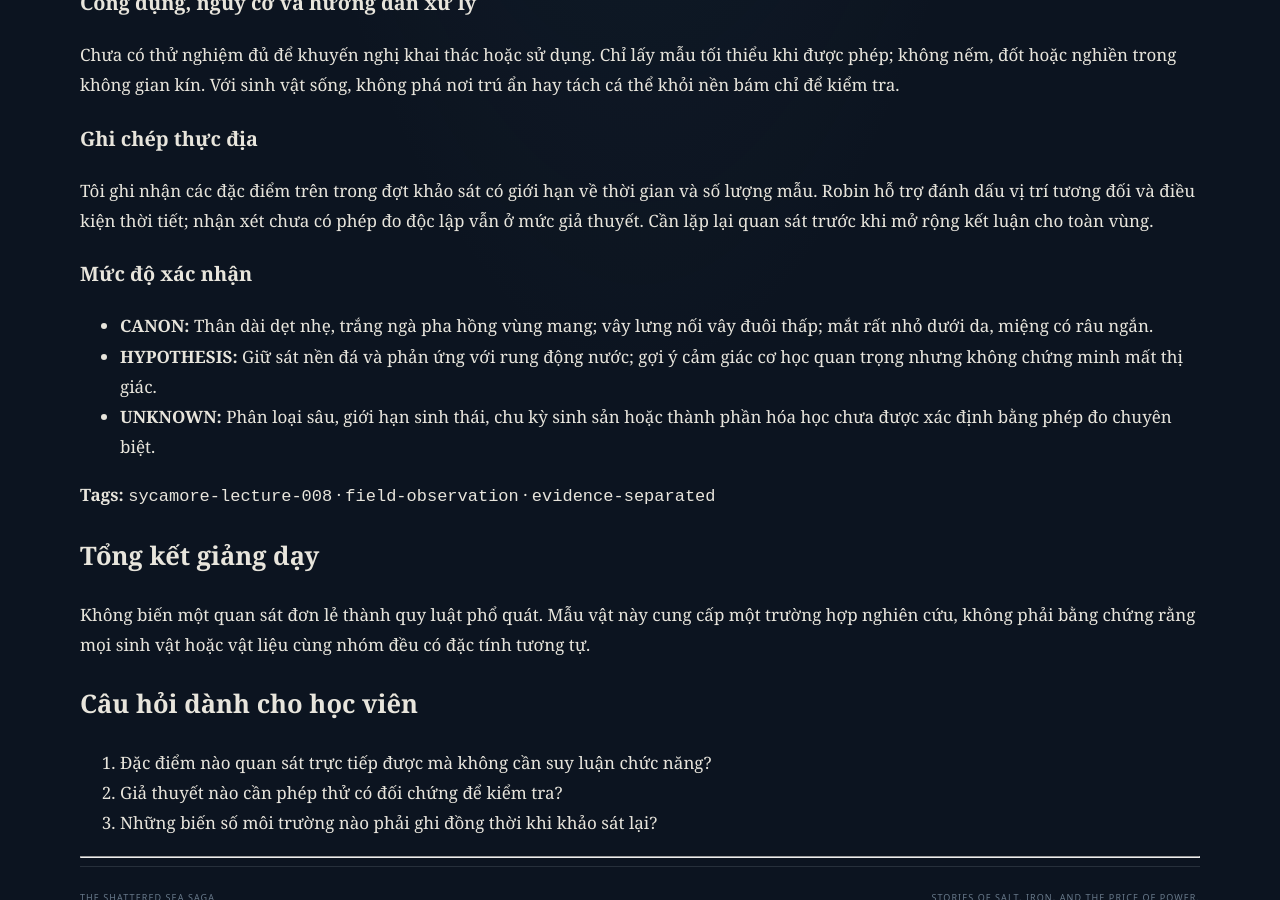
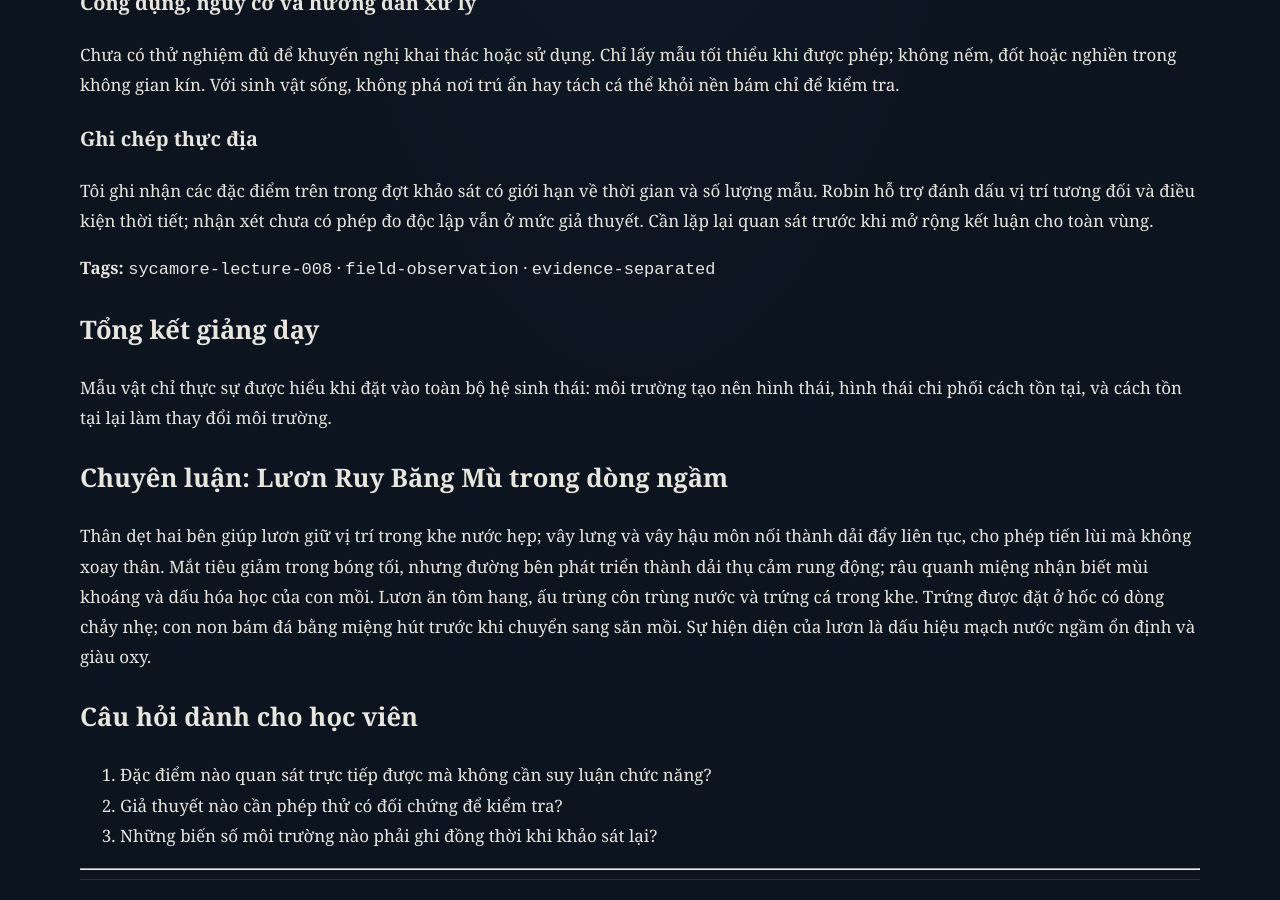
Before and after one commit to trduy91/seven-seas-reader, a Jekyll site: the page built from site/field-notes/sycamore/lecture-008-dong-nuoc-trong-long-da.md, in a window 1280 px wide and 900 px high, scrolled down 1145 px. Built offline with Jekyll 4.4.1, drawn with Linux system fonts in a browser that asks for light colours; our own code applies the rules of GitHub Pages for plain Markdown files.

Commit message:
Canon revision 008: expand lecture and repair image links

```diff
--- a/site/field-notes/sycamore/lecture-008-dong-nuoc-trong-long-da.md
+++ b/site/field-notes/sycamore/lecture-008-dong-nuoc-trong-long-da.md
@@ -10,7 +10,6 @@ Dòng nước trong lòng đá là chủ đề của buổi khảo sát này. T
 ## I. Động vật — Lươn Ruy Băng Mù
 
 ![Tranh khoa học Lươn Ruy Băng Mù](https://raw.githubusercontent.com/trduy91/seven-seas/main/docs/world/geography/ecology/sycamore-field-notes/images/SS-SYC-20261127-008-AN01.jpg)
-
 
 **Mã hồ sơ:** `SS-SYC-20261127-008-AN01`
 **Phân loại:** Cá dạng lươn sống trong dòng ngầm
@@ -32,17 +31,15 @@ Chưa có thử nghiệm đủ để khuyến nghị khai thác hoặc sử dụ
 
 Tôi ghi nhận các đặc điểm trên trong đợt khảo sát có giới hạn về thời gian và số lượng mẫu. Robin hỗ trợ đánh dấu vị trí tương đối và điều kiện thời tiết; nhận xét chưa có phép đo độc lập vẫn ở mức giả thuyết. Cần lặp lại quan sát trước khi mở rộng kết luận cho toàn vùng.
 
-### Mức độ xác nhận
-
-- **CANON:** Thân dài dẹt nhẹ, trắng ngà pha hồng vùng mang; vây lưng nối vây đuôi thấp; mắt rất nhỏ dưới da, miệng có râu ngắn.
-- **HYPOTHESIS:** Giữ sát nền đá và phản ứng với rung động nước; gợi ý cảm giác cơ học quan trọng nhưng không chứng minh mất thị giác.
-- **UNKNOWN:** Phân loại sâu, giới hạn sinh thái, chu kỳ sinh sản hoặc thành phần hóa học chưa được xác định bằng phép đo chuyên biệt.
-
 **Tags:** `sycamore-lecture-008` · `field-observation` · `evidence-separated`
 
 ## Tổng kết giảng dạy
 
-Không biến một quan sát đơn lẻ thành quy luật phổ quát. Mẫu vật này cung cấp một trường hợp nghiên cứu, không phải bằng chứng rằng mọi sinh vật hoặc vật liệu cùng nhóm đều có đặc tính tương tự.
+Mẫu vật chỉ thực sự được hiểu khi đặt vào toàn bộ hệ sinh thái: môi trường tạo nên hình thái, hình thái chi phối cách tồn tại, và cách tồn tại lại làm thay đổi môi trường.
+
+## Chuyên luận: Lươn Ruy Băng Mù trong dòng ngầm
+
+Thân dẹt hai bên giúp lươn giữ vị trí trong khe nước hẹp; vây lưng và vây hậu môn nối thành dải đẩy liên tục, cho phép tiến lùi mà không xoay thân. Mắt tiêu giảm trong bóng tối, nhưng đường bên phát triển thành dải thụ cảm rung động; râu quanh miệng nhận biết mùi khoáng và dấu hóa học của con mồi. Lươn ăn tôm hang, ấu trùng côn trùng nước và trứng cá trong khe. Trứng được đặt ở hốc có dòng chảy nhẹ; con non bám đá bằng miệng hút trước khi chuyển sang săn mồi. Sự hiện diện của lươn là dấu hiệu mạch nước ngầm ổn định và giàu oxy.
 
 ## Câu hỏi dành cho học viên
 
```
